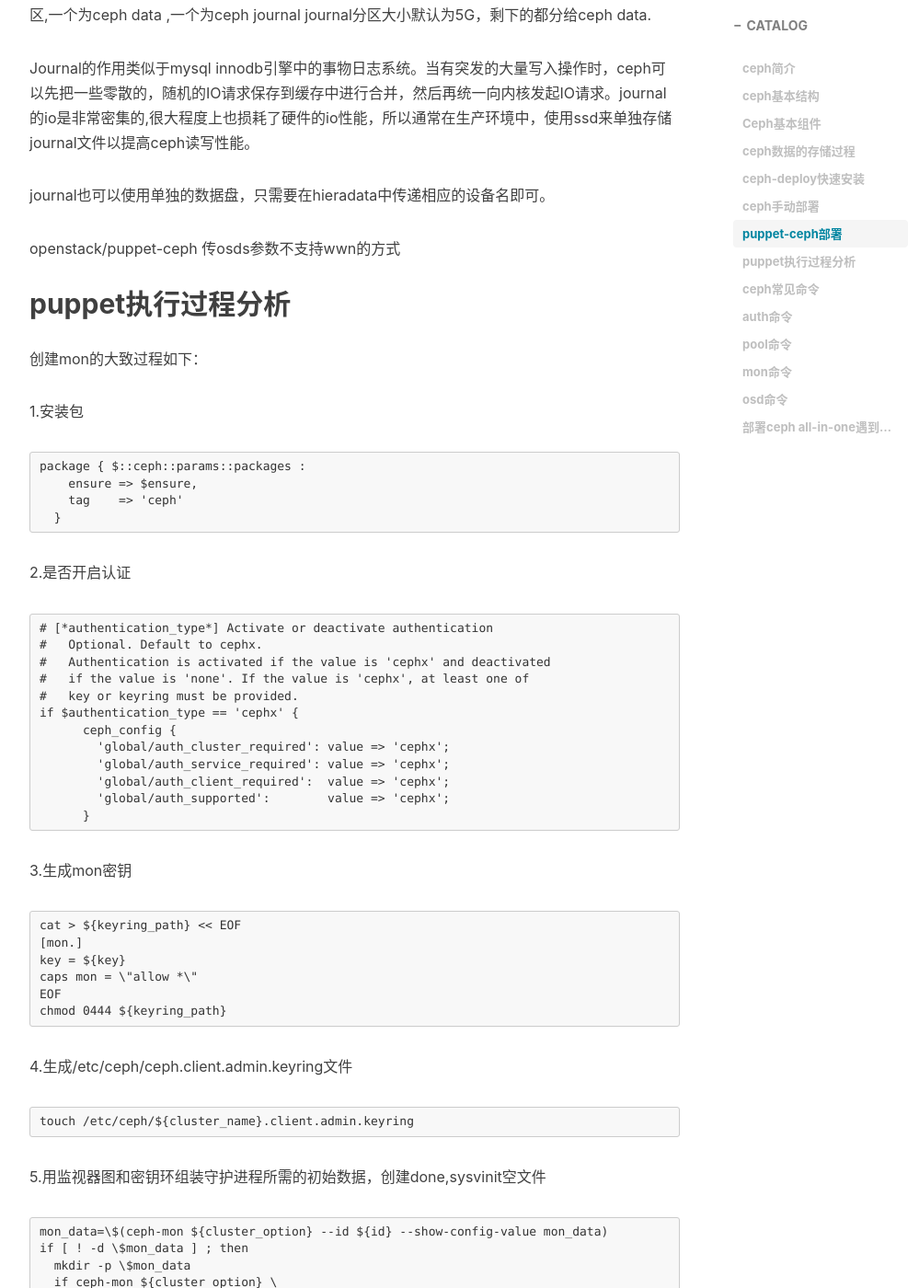
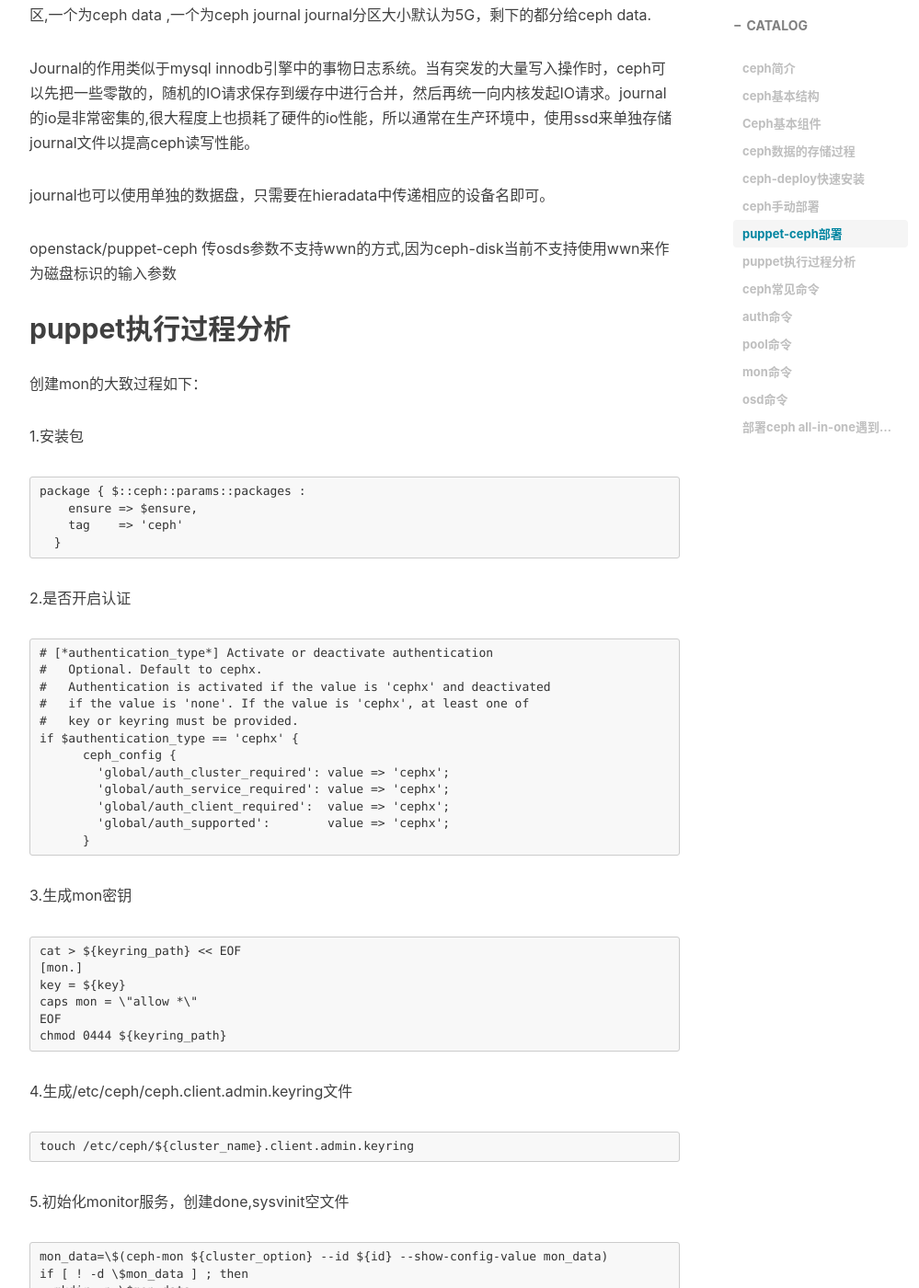
Before and after one commit to eatpotato/eatpotato.github.io, a Jekyll site: the page built from _posts/2017-01-18-ceph-summary.md, in a window 1280 px wide and 1400 px high, scrolled down 13486 px. Shown: the whole window at 92% size, without its empty margins (233-1232 px from the left). Built offline with Jekyll 4.4.1, drawn with Linux system fonts in a browser that asks for light colours; nearby versions of some CDN libraries; comment, search, counter and statistics services are not loaded.

Commit message:
update my blog

````diff
--- a/_posts/2017-01-18-ceph-summary.md
+++ b/_posts/2017-01-18-ceph-summary.md
@@ -531,7 +531,7 @@
 
 journal也可以使用单独的数据盘，只需要在hieradata中传递相应的设备名即可。
 
-openstack/puppet-ceph 传osds参数不支持wwn的方式
+openstack/puppet-ceph 传osds参数不支持wwn的方式,因为ceph-disk当前不支持使用wwn来作为磁盘标识的输入参数
 
 ## puppet执行过程分析
 创建mon的大致过程如下：
@@ -579,7 +579,7 @@
 touch /etc/ceph/${cluster_name}.client.admin.keyring
 ```
 
-5.用监视器图和密钥环组装守护进程所需的初始数据，创建done,sysvinit空文件
+5.初始化monitor服务，创建done,sysvinit空文件
 
 ```
 mon_data=\$(ceph-mon ${cluster_option} --id ${id} --show-config-value mon_data)
````
